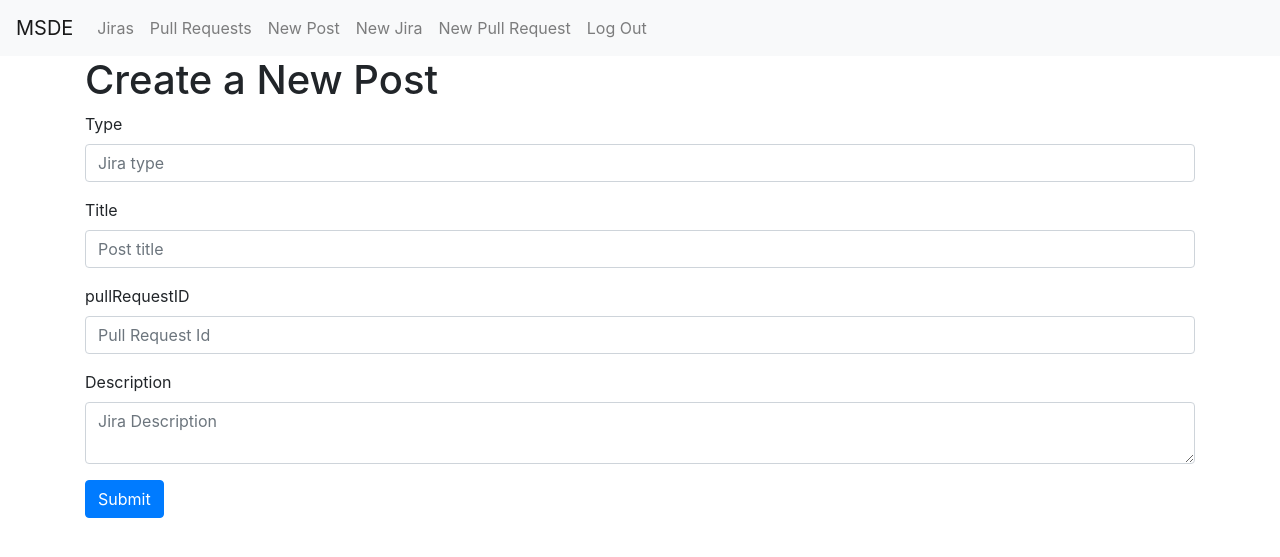
After one commit to himangshushekharjha/open-policy-agent, a Flask app: template templates/create_jira.html in a window 1280 px wide. The commit adds this page. Shown: the top 557 px of the page. Run offline with Flask 2, Linux system fonts and the light colour scheme; the template is opened without the code that fills it, so the values that code supplies are empty; some libraries are stand-ins or nearby versions.

Commit message:
Requirement Jira ready

```diff
--- a/app.py
+++ b/app.py
@@ -2,8 +2,11 @@ import sqlite3
 from flask import Flask, render_template, request, url_for, flash, redirect
 import requests
 from werkzeug.exceptions import abort
+from functools import wraps
+import json
 
 logged_user = None
+opa_url = 'http://localhost:8181/v1/data/authentication/'
 
 def checkSignedIn():
     input = {
@@ -11,22 +14,46 @@ def checkSignedIn():
             "user" : str(logged_user)
         }
     }
-    print(input)
-
-    r = requests.post('http://localhost:8181/v1/data/authentication/loginAllow',json = input)
+    # print(input)
+    r = requests.post(opa_url + 'isUserLoggedIn',json = input)
     result = r.json()
+    # print("########RESULT##########",result)
     return result["result"]
 
-def canCreate():
-    input = {
-        "input":{
-            "user" : logged_user
-        }
-    }
+def approveJira(input):
+    global logged_user
+    input['pullRequestIDs'] = []
+    conn = get_db_connection()
+    pullRequestIDs = conn.execute('SELECT id FROM pullRequests').fetchall()
+    conn.close()
+    for pullRequestID in pullRequestIDs:
+        input['pullRequestIDs'].append(list(pullRequestID)[0])
 
-    r = requests.post('http://localhost:8181/v1/data/authentication/loginAllow',json = input)
+    input['user'] = {}
+    input['user'] = logged_user
+    res = {}
+    res['input'] = {}
+    res['input'] = input
+    # print("#################Input#######",json.dumps(res,indent=4))
+    r = requests.post(opa_url + 'approveJira',json = res)
     result = r.json()
+    print('sentttttt', res)
+    print("RRRRRRRRRRR",result)
     return result["result"]
+
+
+def login_required(f):
+    @wraps(f)
+    def decorated_function(*args, **kws):
+        global logged_user
+        # print("########logged_user#######",logged_user)
+
+        if checkSignedIn() == True:
+            return f(*args, **kws)
+        else:
+            flash('Kindly LogIn to access this content')
+            return redirect(url_for('loginUser'))
+    return decorated_function
 
 
 def get_db_connection():
@@ -44,6 +71,15 @@ def get_post(post_id):
         abort(404)
     return post
 
+def get_jira(jira_id):
+    conn = get_db_connection()
+    jira = conn.execute('SELECT * FROM jiras WHERE id = ?',
+                        (jira_id,)).fetchone()
+    conn.close()
+    if jira is None:
+        abort(404)
+    return jira
+
 
 def retrieveUsers():
 	conn = get_db_connection()
@@ -58,25 +94,47 @@ app.config['SECRET_KEY'] = 'your secret key'
 
 
 @app.route('/')
+@login_required
 def index():
-    if checkSignedIn() == True:
-        conn = get_db_connection()
-        posts = conn.execute('SELECT * FROM posts').fetchall()
-        conn.close()
-        return render_template('index.html', posts=posts)
-    else:
-        flash('Kindly LogIn to access this content')
-        return redirect(url_for('loginUser'))
+    conn = get_db_connection()
+    posts = conn.execute('SELECT * FROM posts').fetchall()
+    conn.close()
+    return render_template('index.html', posts=posts)
 
+@app.route('/jiras')
+@login_required
+def jiras():
+
+    conn = get_db_connection()
+    jiras = conn.execute('SELECT * FROM jiras').fetchall()
+    conn.close()
+    return render_template('jiras.html', jiras=jiras)
+
+
+@app.route('/pullRequests')
+@login_required
+def pullRequests():
+    conn = get_db_connection()
+    pullRequests = conn.execute('SELECT * FROM pullRequests').fetchall()
+    conn.close()
+    return render_template('pullRequests.html', pullRequests=pullRequests)
 
 
 @app.route('/<int:post_id>')
+@login_required
 def post(post_id):
     post = get_post(post_id)
     return render_template('post.html', post=post)
 
+@app.route('/jiras/<int:jira_id>')
+@login_required
+def jira(jira_id):
+    jira = get_jira(jira_id)
+    return render_template('jira.html', jira=jira)
+
 
 @app.route('/create', methods=('GET', 'POST'))
+@login_required
 def create():
     if request.method == 'POST':
         title = request.form['title']
@@ -92,11 +150,52 @@ def create():
             conn.close()
             return redirect(url_for('index'))
 
-    # if canCreate() == False:
-    #     flash("You don't have the permission to create blog")
-    #     return redirect(url_for('loginUser'))
+    return render_template('create.html')
 
-    return render_template('create.html')
+@app.route('/create-jira', methods=('GET', 'POST'))
+@login_required
+def create_jira():
+    if request.method == 'POST':
+        print(request.form)
+        input = {}
+        input['jira'] = {}
+        input['jira']['type'] = request.form['type']
+        input['jira']['title'] = request.form['title']
+        input['jira']['pullRequestID'] = int(request.form['pullRequestID'])
+        input['jira']['descriptions'] = request.form['descriptions']
+        shouldApprove = approveJira(input)
+        input['jira']['approve'] = 0
+        if shouldApprove:
+            input['jira']['approve'] = 1
+            flash('JIRA got approved')
+        else:
+            flash('The JIRA failed the necessary policies')
+
+        conn = get_db_connection()
+        conn.execute('INSERT INTO jiras (title, type, pullRequestID,descriptions,createdBy,approved) VALUES (?,?,?,?,?,?)',
+            (input['jira']['title'],input['jira']['type'],input['jira']['pullRequestID'],input['jira']['descriptions'],logged_user['username'],input['jira']['approve']))
+        conn.commit()
+        conn.close()
+        return redirect(url_for('jiras'))
+
+    return render_template('create_jira.html')
+
+@app.route('/create-pr', methods=('GET', 'POST'))
+@login_required
+def create_pr():
+    if request.method == 'POST':
+        title = request.form['title']
+        if not title:
+            flash('Title is required!')
+        else:
+            conn = get_db_connection()
+            conn.execute('INSERT INTO pullRequests (title, createdBy) VALUES (?, ?)',
+                         (title, logged_user['username']))
+            conn.commit()
+            conn.close()
+            return redirect(url_for('pullRequests'))
+
+    return render_template('create_pr.html')
 
 @app.route('/register', methods=('GET', 'POST'))
 def registerUser():
@@ -118,15 +217,11 @@ def registerUser():
 def loginUser():
     global logged_user
     if request.method == 'POST':
-        # print("entered")
         username = request.form['username']
         password = request.form['password']
-        # return username
-        # print("Hello", username, password)
         conn = get_db_connection()
         user = conn.execute('SELECT * FROM users WHERE username = ? and password = ?',(username,password)).fetchone()
         conn.close()
-        # print("user " , dict(user))
         if user is None:
             flash('User does not exist, Kindly register!')
             return redirect(url_for('registerUser'))
@@ -142,17 +237,15 @@ def loginUser():
     return render_template('login.html')
 
 @app.route('/logout')
+@login_required
 def logout():
     global logged_user
-    if(checkSignedIn()) :
-        logged_user = None
-        flash('Successfully Logged Out')
-
-    else:
-        flash('Already Logged Out')
+    logged_user = None
+    flash('Successfully Logged Out')
     return redirect(url_for('loginUser'))
 
 @app.route('/<int:id>/edit', methods=('GET', 'POST'))
+@login_required
 def edit(id):
     post = get_post(id)
 
@@ -175,6 +268,7 @@ def edit(id):
 
 
 @app.route('/<int:id>/delete', methods=('POST',))
+@login_required
 def delete(id):
     post = get_post(id)
     conn = get_db_connection()
--- a/keepInMind.txt
+++ b/keepInMind.txt
@@ -3,3 +3,8 @@
 // 2) is req jira desc field empty
 // 3) if empty --> is there any attachment linked with jira
 // 4) is jira created or transitioned by authorized person
+
+
+
+-------------------------------------------------
+- User must be logged in and has permission
--- a/schema.sql
+++ b/schema.sql
@@ -1,12 +1,3 @@
-DROP TABLE IF EXISTS posts;
-
-CREATE TABLE posts (
-    id INTEGER PRIMARY KEY AUTOINCREMENT,
-    created TIMESTAMP NOT NULL DEFAULT CURRENT_TIMESTAMP,
-    title TEXT NOT NULL,
-    content TEXT NOT NULL
-);
-
 drop table if exists users;
     create table users (
     id integer primary key autoincrement,
@@ -14,3 +5,36 @@ drop table if exists users;
     password text not null,
     permissions text not null
 );
+
+DROP TABLE IF EXISTS posts;
+CREATE TABLE posts (
+    id INTEGER PRIMARY KEY AUTOINCREMENT,
+    created TIMESTAMP NOT NULL DEFAULT CURRENT_TIMESTAMP,
+    title TEXT NOT NULL,
+    content TEXT NOT NULL,
+    createdBy TEXT NOT NULL,
+    FOREIGN KEY(createdBy) REFERENCES users(username)
+);
+
+DROP TABLE IF EXISTS pullRequests;
+CREATE TABLE pullRequests (
+    id INTEGER PRIMARY KEY AUTOINCREMENT,
+    title TEXT NOT NULL,
+    created TIMESTAMP NOT NULL DEFAULT CURRENT_TIMESTAMP,
+    createdBy TEXT NOT NULL,
+    FOREIGN KEY(createdBy) REFERENCES users(username)
+);
+
+DROP TABLE IF EXISTS jiras;
+CREATE TABLE jiras (
+    id INTEGER PRIMARY KEY AUTOINCREMENT,
+    created TIMESTAMP NOT NULL DEFAULT CURRENT_TIMESTAMP,
+    createdBy TEXT NOT NULL,
+    title TEXT NOT NULL,
+    type TEXT NOT NULL,
+    pullRequestID INTEGER,
+    descriptions TEXT,
+    approved INTEGER DEFAULT 0,
+    FOREIGN KEY(pullRequestID) REFERENCES pullRequests(id),
+    FOREIGN KEY(createdBy) REFERENCES users(username)
+);
--- a/templates/base.html
+++ b/templates/base.html
@@ -12,17 +12,26 @@
   </head>
   <body>
       <nav class="navbar navbar-expand-md navbar-light bg-light">
-        <a class="navbar-brand" href="{{ url_for('index')}}">FlaskBlog</a>
+        <a class="navbar-brand" href="{{ url_for('index')}}">MSDE</a>
         <button class="navbar-toggler" type="button" data-toggle="collapse" data-target="#navbarNav" aria-controls="navbarNav" aria-expanded="false" aria-label="Toggle navigation">
             <span class="navbar-toggler-icon"></span>
         </button>
         <div class="collapse navbar-collapse" id="navbarNav">
             <ul class="navbar-nav">
             <li class="nav-item">
-                <a class="nav-link" href="#">About</a>
+                <a class="nav-link" href="{{url_for('jiras')}}">Jiras</a>
+            </li>
+            <li class="nav-item">
+                <a class="nav-link" href="{{url_for('pullRequests')}}">Pull Requests</a>
             </li>
             <li class="nav-item">
                 <a class="nav-link" href="{{url_for('create')}}">New Post</a>
+            </li>
+            <li class="nav-item">
+              <a class="nav-link" href="{{url_for('create_jira')}}">New Jira</a>
+            </li>
+            <li class="nav-item">
+              <a class="nav-link" href="{{url_for('create_pr')}}">New Pull Request</a>
             </li>
             <li class="nav-item">
                 <a class="nav-link" href="{{url_for('logout')}}">Log Out</a>
--- /dev/null
+++ b/templates/create_jira.html
@@ -0,0 +1,34 @@
+{% extends 'base.html' %}
+
+{% block content %}
+<h1>{% block title %} Create a New Post {% endblock %}</h1>
+
+<form method="post">
+    <div class="form-group">
+        <label for="type">Type</label>
+        <input type="text" name="type"
+               placeholder="Jira type" class="form-control"
+               value="{{ request.form['type'] }}"></input>
+    </div>
+    <div class="form-group">
+        <label for="title">Title</label>
+        <input type="text" name="title"
+               placeholder="Post title" class="form-control"
+               value="{{ request.form['title'] }}"></input>
+    </div>
+
+    <div class="form-group">
+        <label for="pullRequestID">pullRequestID</label>
+        <input type="text" name="pullRequestID" placeholder="Pull Request Id"
+                  class="form-control">{{ request.form['pullRequestID'] }}</input>
+    </div>
+    <div class="form-group">
+        <label for="descriptions">Description</label>
+        <textarea name="descriptions" placeholder="Jira Description"
+                  class="form-control">{{ request.form['descriptions'] }}</textarea>
+    </div>
+    <div class="form-group">
+        <button type="submit" class="btn btn-primary">Submit</button>
+    </div>
+</form>
+{% endblock %}
--- a/templates/index.html
+++ b/templates/index.html
@@ -1,7 +1,7 @@
 {% extends 'base.html' %}
 
 {% block content %}
-    <h1>{% block title %} Welcome to FlaskBlog {% endblock %}</h1>
+    <h1>{% block title %} Welcome to MSDE {% endblock %}</h1>
     {% for post in posts %}
         <a href="{{ url_for('post', post_id=post['id']) }}">
             <h2>{{ post['title'] }}</h2>
```
Also changed, not shown: init_db.py (+27 -7 lines), templates/create_pr.html (added, +18 -0 lines), templates/jira.html (added, +16 -0 lines), templates/jiras.html (added, +12 -0 lines), templates/pullRequests.html (added, +11 -0 lines), 1 other file.
